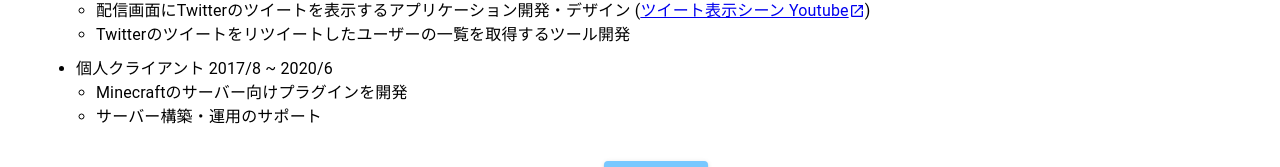
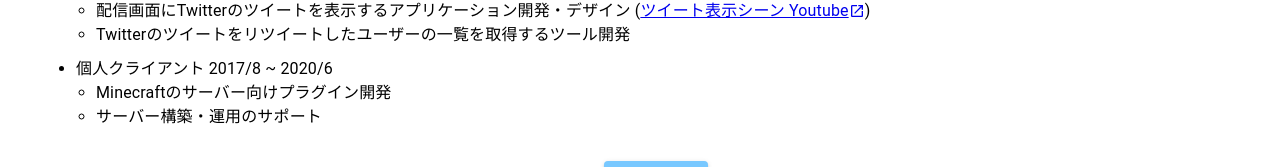
Before and after one commit to tk-57/portfolio, a Next.js app: page /resume in a window 1280 px wide. Shown: the part 398-565 px from the top of the page. Built offline with nearby package versions, Linux system fonts and the light colour scheme.

Commit message:
Update resume.tsx

```diff
--- a/src/pages/resume.tsx
+++ b/src/pages/resume.tsx
@@ -100,7 +100,7 @@ export default function Resume() {
                                 <li>
                                     個人クライアント 2017/8 ~ 2020/6
                                     <ul>
-                                        <li>Minecraftのサーバー向けプラグインを開発</li>
+                                        <li>Minecraftのサーバー向けプラグイン開発</li>
                                         <li>サーバー構築・運用のサポート</li>
                                     </ul>
                                 </li>
```
